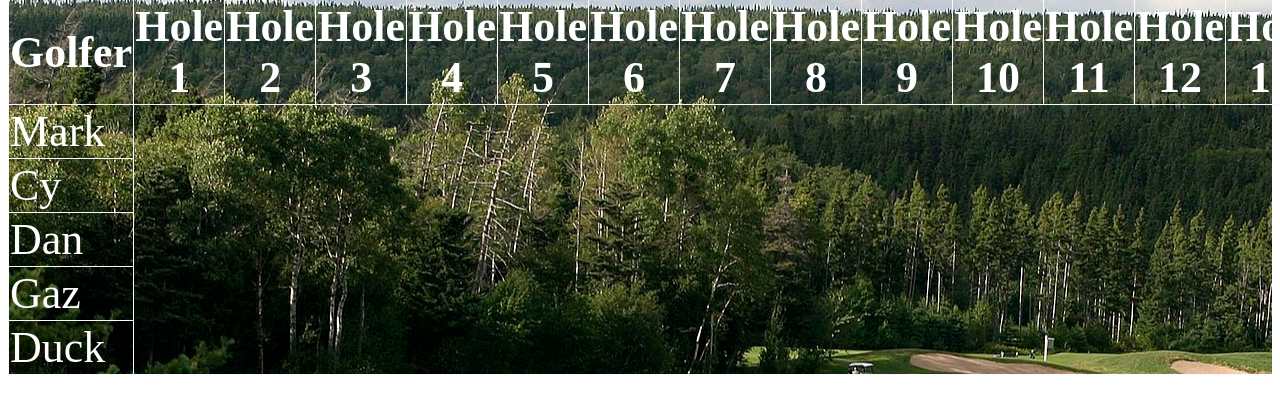
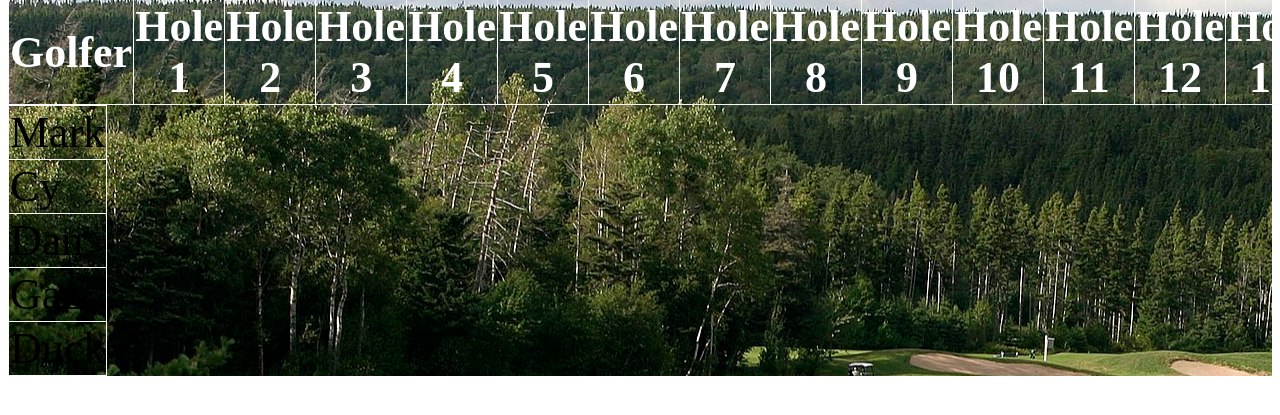
Before and after one commit to MarkM739/Score, a plain HTML site: page index.html in a window 1280 px wide. Shown: the part 143-558 px from the top of the page. Drawn offline with Linux system fonts and the light colour scheme.

Commit message:
Update index.html

```diff
--- a/index.html
+++ b/index.html
@@ -15,11 +15,11 @@
 </div>
 
 <body>
-    <script src="https://apps.elfsight.com/p/platform.js" defer></script>
+    <script src="https://apps.elfsight.com/p/platform.js" defer></script>                     <!--Free weather widget....not exaclty an api-->
 <div class="elfsight-app-49fcb1c5-40ed-4711-9f6e-b0aedda9a9fb"></div>
     <table class="center" style="color:white">
         <tr>
-            <th>Golfer</th>
+            <th>Golfer</th>             <!--There has to be a better way for this, right?-->
             <th>Hole 1</th>
             <th>Hole 2</th>
             <th>Hole 3</th>
@@ -39,6 +39,8 @@
             <th>Hole 17</th>
             <th>Hole 18</th>
         </tr>
+        </table>
+        <table>                                 <!--Need to find out to make all rows a table and chant the font to white-->
         <tr>
           <td>Mark</td>
         </tr>
@@ -58,3 +60,9 @@
 </div>
 </body>
 </html>
+
+<!--Task 1 = make scorecard-->
+<!--Task 2 = make it interactable to the user-->
+<!--Task 3 = make each hole a different page still showing leaderboard with next and back buttons-->
+<!--Task 4 = setup registration for both admin and players alike to enter score-->
+<!--Task 5 = Have it all finished for our big annual tournament and test it live!-->
```
